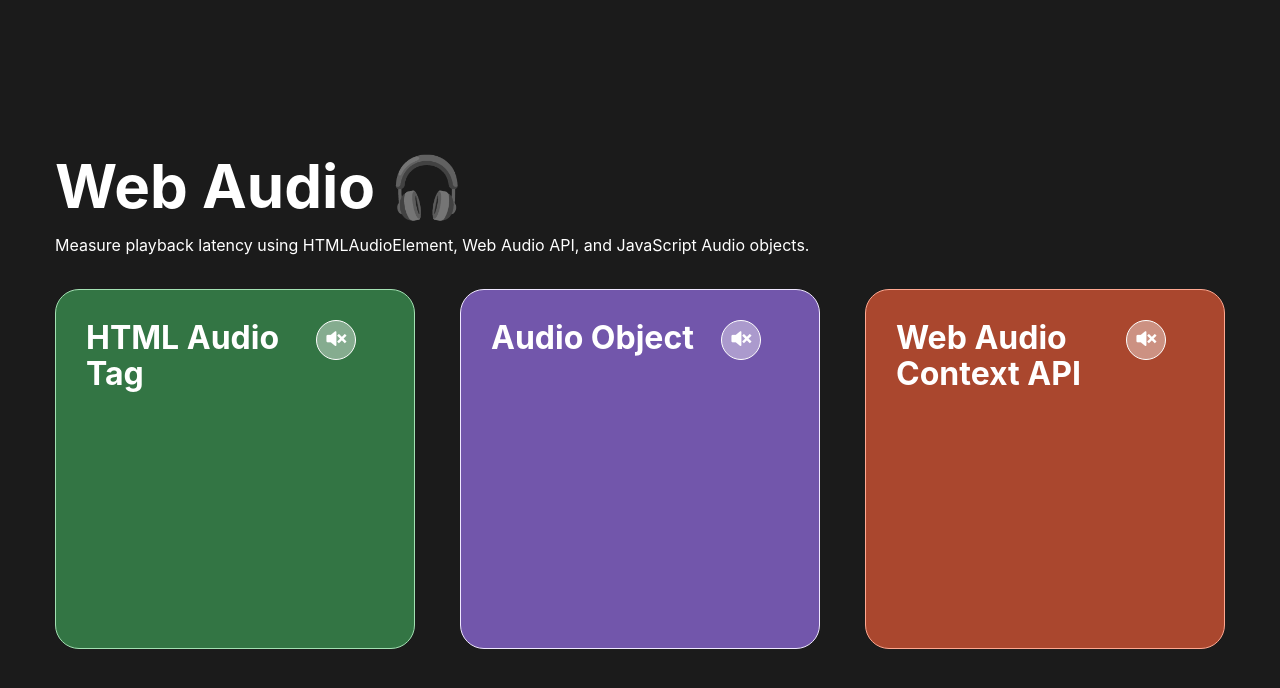
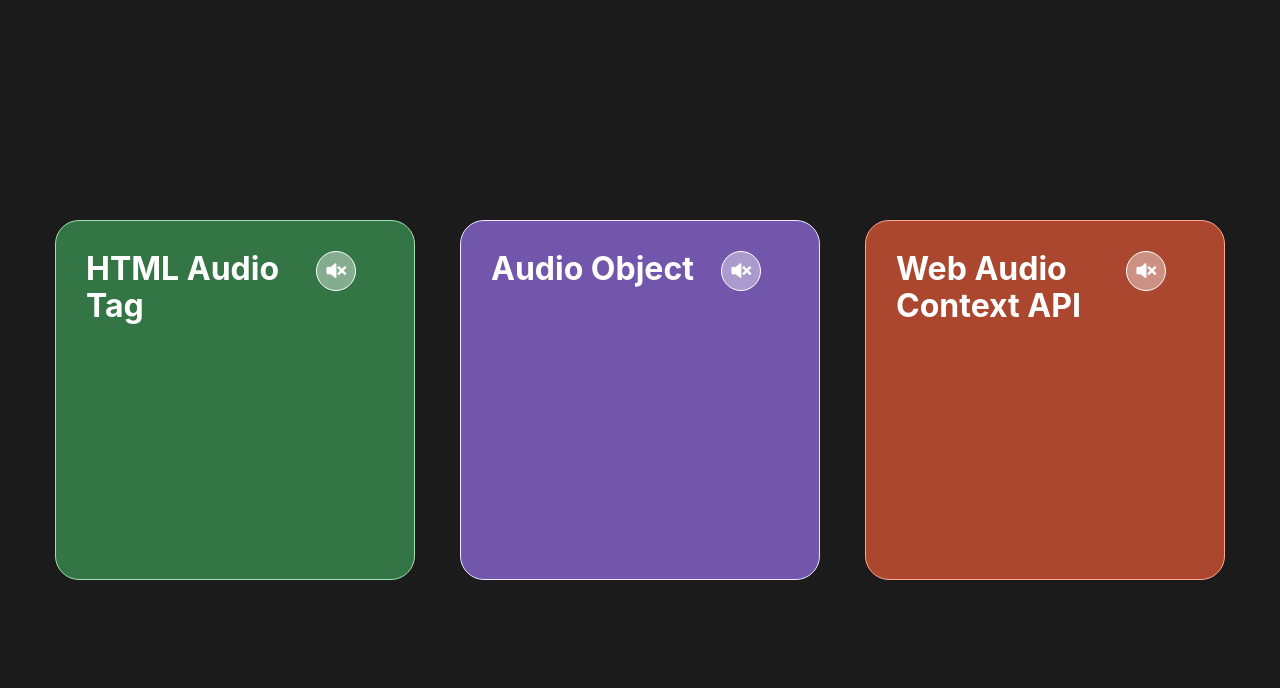
Before and after one commit to jo-duchan/audio-latency-test, a React (Vite) app: page / in a window 1280 px wide. Shown: the top 688 px of the page. Built offline with nearby package versions, Linux system fonts and the light colour scheme; a web font is replaced by a local one.

Commit message:
feat: 테스트 코드

```diff
--- a/src/App.tsx
+++ b/src/App.tsx
@@ -8,21 +8,10 @@ const AUDIO_PATH = 'bad-guys.mp3';
 function App() {
   return (
     <div className="flex justify-center items-center w-full h-full px-[20px] sm:p-0 sm:h-full">
-      <div>
-        <div className="mb-[32px]">
-          <h2 className="text-[32px] font-bold text-[#fff] leading-[1.15] mb-[12px] sm:text-[60px]">
-            Web Audio 🎧
-          </h2>
-          <p className="text-[14px] text-[#fff] sm:text-[16px]">
-            Measure playback latency using HTMLAudioElement, Web Audio API, and
-            JavaScript Audio objects.
-          </p>
-        </div>
-        <div className="flex flex-col gap-[20px] sm:flex-row sm:gap-[45px]">
-          <AudioTagPlayer audioPath={AUDIO_PATH} />
-          <AudioObjectPlayer audioPath={AUDIO_PATH} />
-          <AudioContextPlayer audioPath={AUDIO_PATH} />
-        </div>
+      <div className="flex flex-col gap-[20px] sm:flex-row sm:gap-[45px]">
+        <AudioTagPlayer audioPath={AUDIO_PATH} />
+        <AudioObjectPlayer audioPath={AUDIO_PATH} />
+        <AudioContextPlayer audioPath={AUDIO_PATH} />
       </div>
     </div>
   );
```
Also changed, not shown: src/components/AudioContextPlayer.tsx (+0 -15 lines), src/components/AudioObjectPlayer.tsx (+0 -17 lines), src/components/AudioTagPlayer.tsx (+0 -30 lines).
